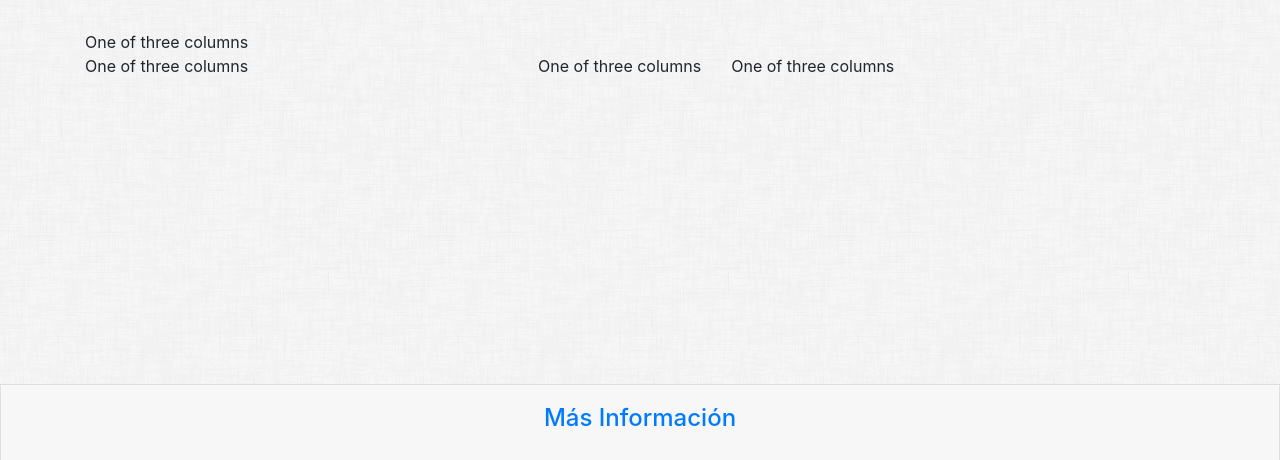
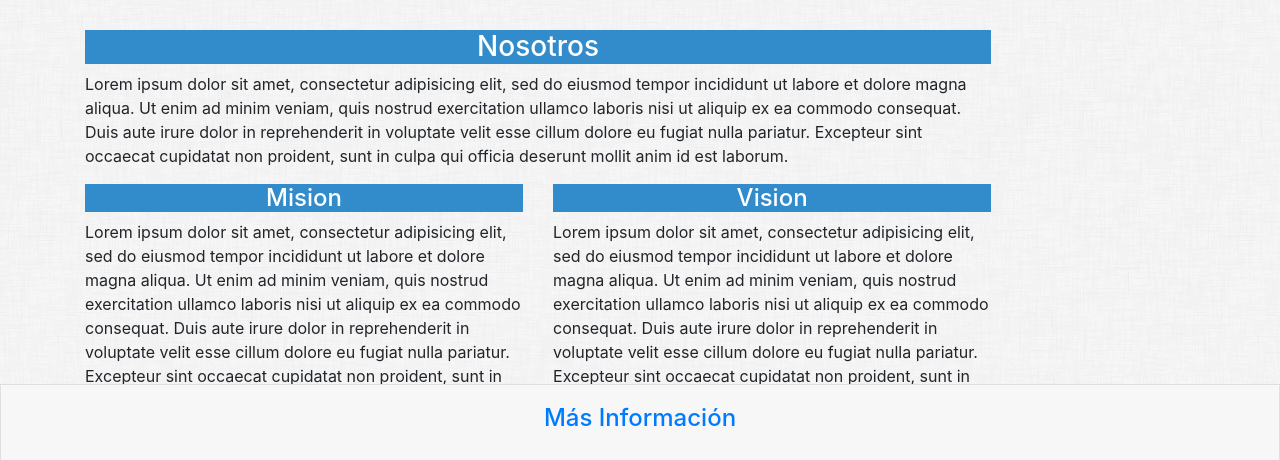
Before and after one commit to PachecoCesar/Prueba, a plain HTML site: page about.html in a window 1280 px wide. Shown: the part 340-800 px from the top of the page. Drawn offline with nearby package versions, Linux system fonts and the light colour scheme.

Commit message:
segundo intento

```diff
--- a/about.html
+++ b/about.html
@@ -38,22 +38,21 @@
       </div>
     </div>
 
-    <div class="container">
+    <div class="container" id="nos">
       <div class="row">
         <div class="col-10">
-          One of three columns
+          <h3>Nosotros</h3>
+          <p>Lorem ipsum dolor sit amet, consectetur adipisicing elit, sed do eiusmod tempor incididunt ut labore et dolore magna aliqua. Ut enim ad minim veniam, quis nostrud exercitation ullamco laboris nisi ut aliquip ex ea commodo consequat. Duis aute irure dolor in reprehenderit in voluptate velit esse cillum dolore eu fugiat nulla pariatur. Excepteur sint occaecat cupidatat non proident, sunt in culpa qui officia deserunt mollit anim id est laborum.</p>
         </div>
         <div class="col-5">
-          One of three columns
+        <h4>Mision</h4>
+        <p>Lorem ipsum dolor sit amet, consectetur adipisicing elit, sed do eiusmod tempor incididunt ut labore et dolore magna aliqua. Ut enim ad minim veniam, quis nostrud exercitation ullamco laboris nisi ut aliquip ex ea commodo consequat. Duis aute irure dolor in reprehenderit in voluptate velit esse cillum dolore eu fugiat nulla pariatur. Excepteur sint occaecat cupidatat non proident, sunt in culpa qui officia deserunt mollit anim id est laborum.</p>
         </div>
-      <div class="row">
-        <div class="col-sm">
-          One of three columns
+        <div class="col-5">
+        <h4>Vision</h4>
+        <p>Lorem ipsum dolor sit amet, consectetur adipisicing elit, sed do eiusmod tempor incididunt ut labore et dolore magna aliqua. Ut enim ad minim veniam, quis nostrud exercitation ullamco laboris nisi ut aliquip ex ea commodo consequat. Duis aute irure dolor in reprehenderit in voluptate velit esse cillum dolore eu fugiat nulla pariatur. Excepteur sint occaecat cupidatat non proident, sunt in culpa qui officia deserunt mollit anim id est laborum.</p>
         </div>
-        <div class="col-sm">
-          One of three columns
-        </div>
-        </div>
+
       </div>
     </div>
 
--- a/css/style.css
+++ b/css/style.css
@@ -102,3 +102,4 @@
 .news2 {
   margin: 2% 1% 12% 0%;
   box-sizing: border-box;
+  }
```
Also changed, not shown: news.html (+1 -1 lines).
